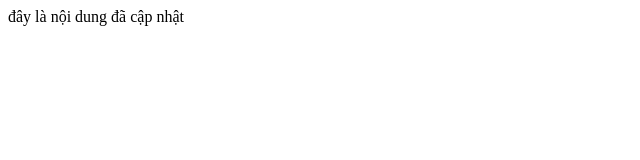
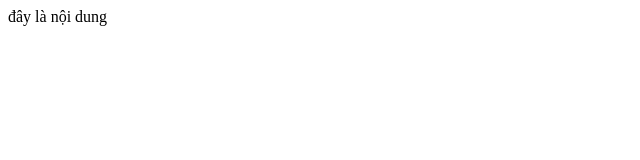
Before and after one commit to wk12hht/demo_git, a plain HTML site: page index.html in a window 1280 px wide. Shown: the full height of the page, 0-640 px from the left. Drawn offline with Linux system fonts and the light colour scheme.

Commit message:
Update index.html

```diff
--- a/index.html
+++ b/index.html
@@ -7,6 +7,6 @@
     <title>Document</title>
 </head>
 <body>
-    đây là nội dung đã cập nhật
+    đây là nội dung
 </body>
 </html>
```
